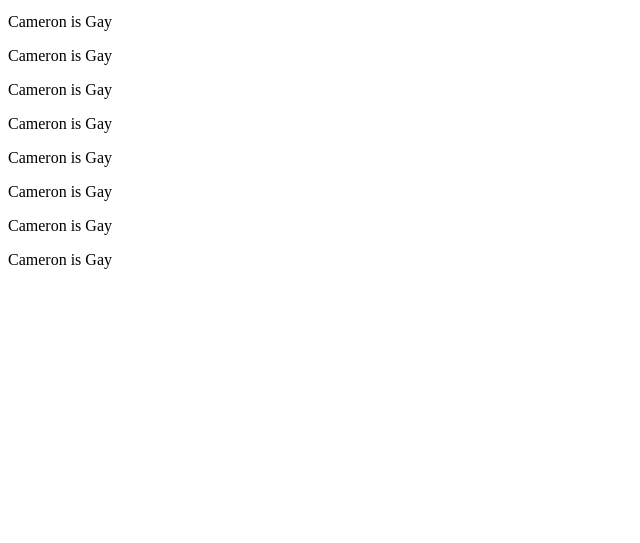
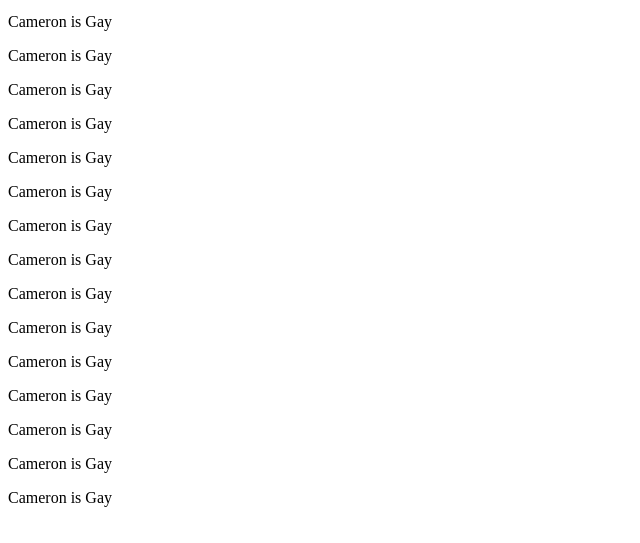
Before and after one commit to cyber-chalk/Operation-Cameron, a plain HTML site: page main.html in a window 1280 px wide. Shown: the part 101-644 px from the top of the page, without its empty margins (0-640 px from the left). Drawn offline with Linux system fonts and the light colour scheme.

Commit message:
Update main.html

```diff
--- a/main.html
+++ b/main.html
@@ -67,3 +67,10 @@ alert ("Cameron Is Gay");
 <p>Cameron is Gay<p>
 <p>Cameron is Gay<p>
 <p>Cameron is Gay<p>
+<p>Cameron is Gay<p>
+  <p>Cameron is Gay<p>
+    <p>Cameron is Gay<p>
+      <p>Cameron is Gay<p>
+        <p>Cameron is Gay<p>
+          <p>Cameron is Gay<p>
+            <p>Cameron is Gay<p>
```
